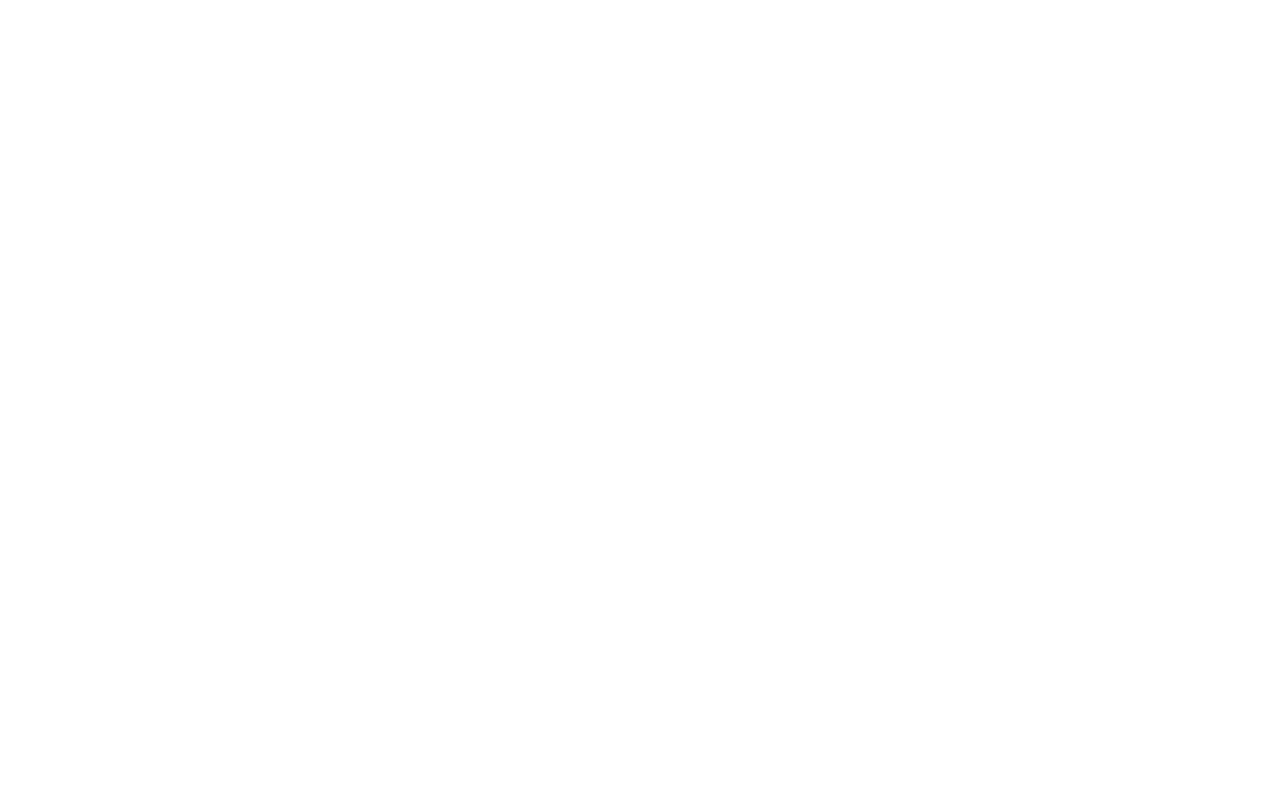
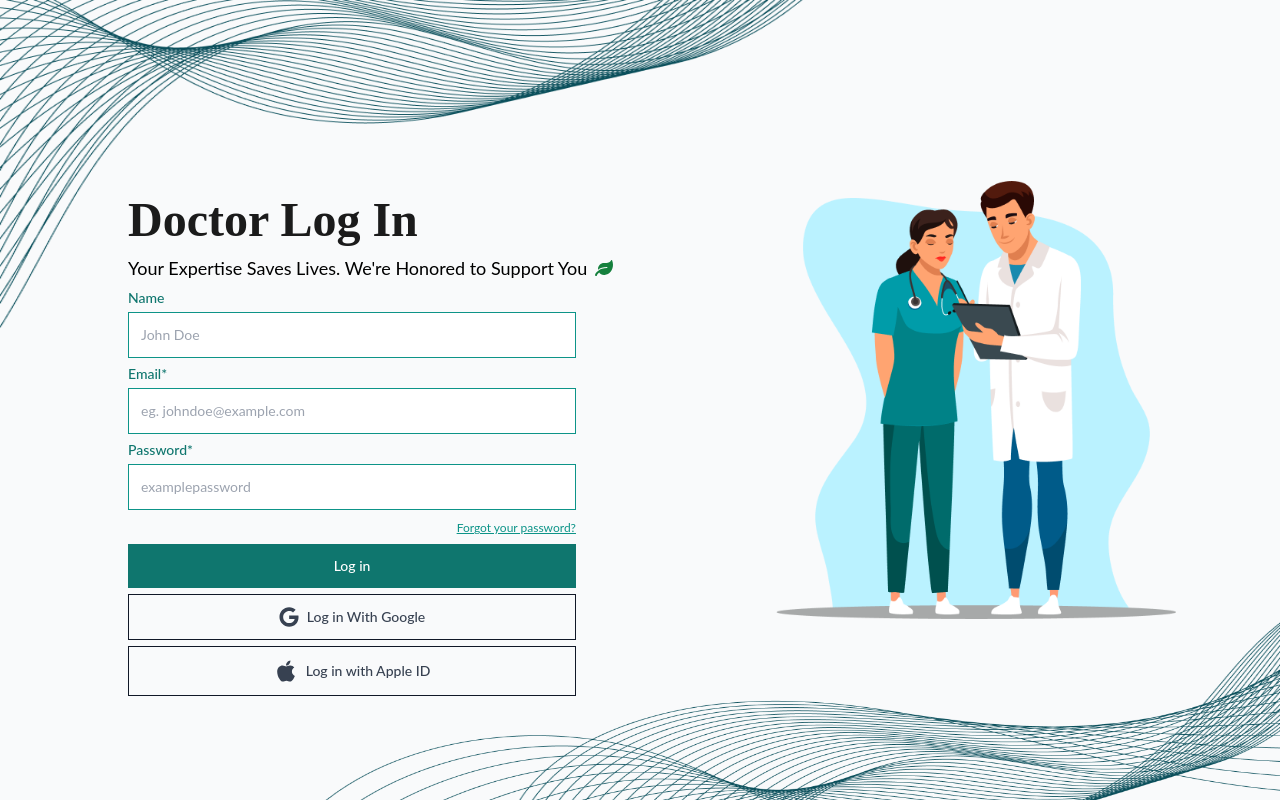
Before and after one commit to bytespathsolutions/BCID001-MysticBug, a React (Vite) app in the folder MysticBug-prod/: page /doctor-login in a window 1280 px wide. Before the commit this address had no page. Built offline with nearby package versions, Linux system fonts and the light colour scheme.

Commit message:
add doctor login

```diff
--- a/MysticBug-prod/src/App.jsx
+++ b/MysticBug-prod/src/App.jsx
@@ -3,13 +3,14 @@
 import OtpReset from './pages/OtpReset'
 import AdminLogin from './pages/AdminLogin'
 import InvestorLogin from './pages/InvestorLogin'
+import DoctorLogin from './pages/DoctorLogin'
 
 const App = () => {
   return (
     <div>
       <Routes>
         <Route path="/login" element={<Login />} />
-
+        <Route path='/doctor-login' element={<DoctorLogin />} />
         <Route path='/investor-login' element={<InvestorLogin />} />
         <Route path='/admin-login' element={<AdminLogin />} />
         <Route path='/forgot-password' element={<OtpReset />} />
--- a/MysticBug-prod/src/pages/DoctorLogin.jsx
+++ b/MysticBug-prod/src/pages/DoctorLogin.jsx
@@ -7,8 +7,8 @@
   const [password, setPassword] = useState('')
   const [error, setError] = useState(null)
   const navigate = useNavigate()
-  const handleForm = () => {
-
+  const handleForm = (e) => {
+    e.preventDefault()
     if (!name || !email || !password) {
       setError("All fields are required")
     }
@@ -28,7 +28,7 @@
             <p className="font-lato font-normal text-base sm:text-18 flex items-center gap-2 whitespace-nowrap mb-2">
               Your Expertise Saves Lives. We're Honored to Support You<span className='text-green-700'> <icons.FaLeaf className='text-green-700' /></span>
             </p>
-            {error && <div className="bg-red-400 border border-red-100 text-black rounded">
+            {error && <div className="bg-[#F6B7AC] border border-red-100 text-black rounded">
               <p className="text-center p-2">{error}</p>
             </div>
             }
@@ -104,13 +104,15 @@
                 type="submit"
                 className="w-full border border-gray-900 text-gray-700 py-3 transition duration-200 font-medium text-sm flex items-center justify-center space-x-2 relative z-20 hover:bg-gray-100"
               >
-                Log in With Google
+                <icons.FaGoogle size={20} />
+                <span>Log in With Google</span>
               </button>
 
               <button
                 type="button"
                 className="w-full border border-gray-900 text-gray-700 py-3 transition duration-200 font-medium text-sm flex items-center justify-center space-x-2 relative z-20 hover:bg-gray-100"
               >
+                <icons.FaApple size={24} />
                 <span>Log in with Apple ID</span>
               </button>
             </form>
```
